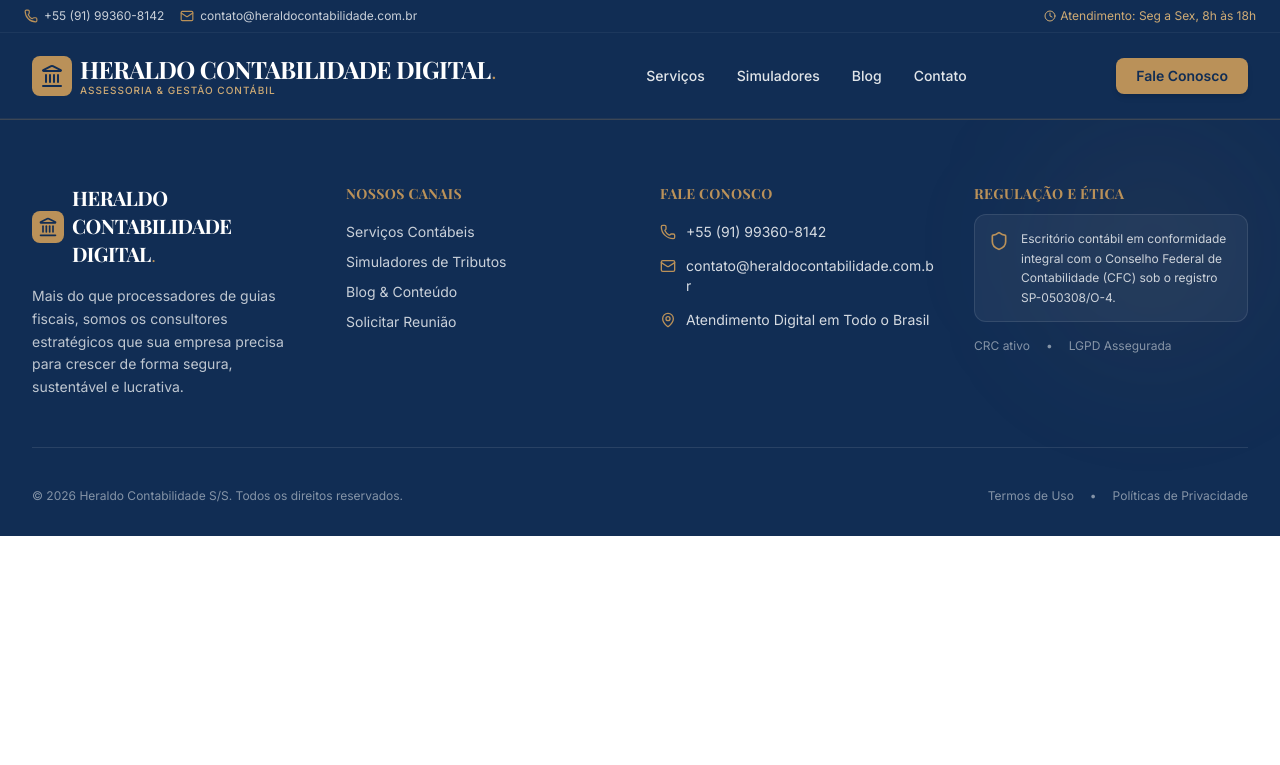
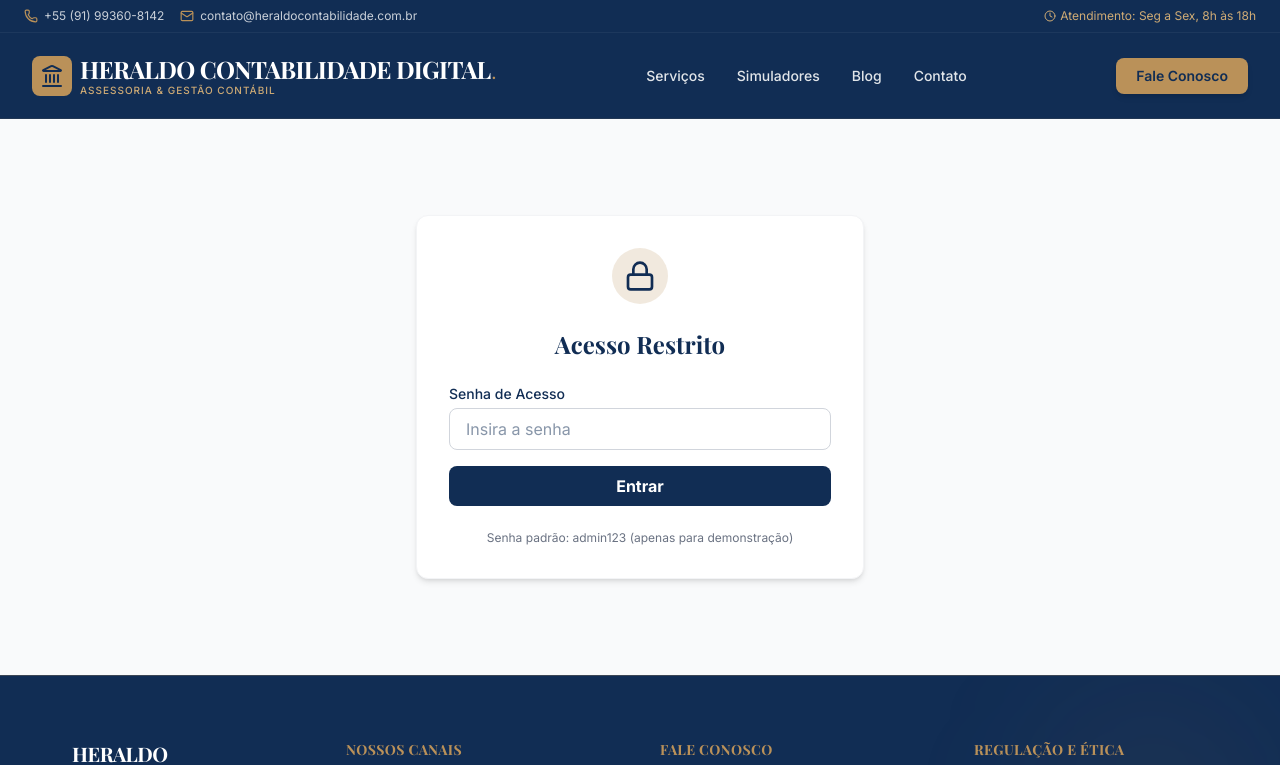
Before and after one commit to heraldo-contador/SITE-CONTABILIDADE, a React (Vite) app: page /admin/blog in a window 1280 px wide. Shown: the top 765 px of the page. Built offline with nearby package versions, Linux system fonts and the light colour scheme; a web font is replaced by a local one.

Commit message:
feat: add SEO configuration and admin blog area
Implemented SEO meta tags and sitemap for better indexability. Added an admin blog management page with restricted access to secure content editing.

```diff
--- a/index.html
+++ b/index.html
@@ -4,7 +4,28 @@
     <meta charset="UTF-8" />
     <meta name="viewport" content="width=device-width, initial-scale=1.0" />
     <link rel="icon" type="image/svg+xml" href="/favicon.svg" />
+
+    <!-- SEO Meta Tags -->
     <title>Heraldo Contabilidade | Contabilidade Consultiva e Estratégica</title>
+    <meta name="description" content="A Heraldo Contabilidade oferece serviços de contabilidade consultiva e estratégica, planejamento tributário, abertura de empresas e assessoria trabalhista para impulsionar o seu negócio." />
+    <meta name="keywords" content="contabilidade, escritório de contabilidade, contador, abertura de empresa, assessoria contábil, planejamento tributário, contabilidade consultiva, Heraldo Contabilidade" />
+    <meta name="robots" content="index, follow" />
+    <meta name="author" content="Heraldo Contabilidade" />
+    <link rel="canonical" href="https://www.heraldocontabilidade.com.br/" />
+
+    <!-- Open Graph / Facebook -->
+    <meta property="og:type" content="website" />
+    <meta property="og:url" content="https://www.heraldocontabilidade.com.br/" />
+    <meta property="og:title" content="Heraldo Contabilidade | Contabilidade Consultiva" />
+    <meta property="og:description" content="Abertura de empresas, assessoria fiscal e contábil completa. Transforme a contabilidade em estratégia para o seu negócio." />
+    <meta property="og:image" content="https://images.unsplash.com/photo-1554224155-8d04cb21cd6c?auto=format&fit=crop&w=1200&q=80" />
+
+    <!-- Twitter -->
+    <meta property="twitter:card" content="summary_large_image" />
+    <meta property="twitter:url" content="https://www.heraldocontabilidade.com.br/" />
+    <meta property="twitter:title" content="Heraldo Contabilidade | Contabilidade Consultiva" />
+    <meta property="twitter:description" content="Abertura de empresas, assessoria fiscal e contábil completa. Transforme a contabilidade em estratégia para o seu negócio." />
+    <meta property="twitter:image" content="https://images.unsplash.com/photo-1554224155-8d04cb21cd6c?auto=format&fit=crop&w=1200&q=80" />
   </head>
   <body>
     <div id="root"></div>
--- a/src/App.tsx
+++ b/src/App.tsx
@@ -4,6 +4,7 @@ import Header from './components/Header';
 import Footer from './components/Footer';
 import HomePage from './pages/HomePage';
 import BlogPage from './pages/BlogPage';
+import AdminBlogPage from './pages/AdminBlogPage';
 import TermsPage from './pages/TermsPage';
 
 export default function App() {
@@ -17,6 +18,7 @@ export default function App() {
         <Routes>
           <Route path="/" element={<HomePage />} />
           <Route path="/blog" element={<BlogPage />} />
+          <Route path="/admin/blog" element={<AdminBlogPage />} />
           <Route path="/termos-de-uso" element={<TermsPage />} />
         </Routes>
 
--- a/src/components/Blog.tsx
+++ b/src/components/Blog.tsx
@@ -52,7 +52,11 @@ const DEFAULT_POSTS: BlogPost[] = [
   }
 ];
 
-export default function Blog() {
+interface BlogProps {
+  isAdmin?: boolean;
+}
+
+export default function Blog({ isAdmin = false }: BlogProps = {}) {
   const [posts, setPosts] = useState<BlogPost[]>([]);
   const [searchQuery, setSearchQuery] = useState('');
   const [activeCategory, setActiveCategory] = useState<'todos' | 'impostos' | 'financas' | 'legislacao' | 'geral'>('todos');
@@ -243,6 +247,7 @@ export default function Blog() {
               />
             </div>
 
+            {isAdmin && (
               <button
                 id="toggle-blog-composer-button"
                 onClick={() => {
@@ -254,13 +259,14 @@ export default function Blog() {
                 <PenTool className="w-3.5 h-3.5" />
                 <span>{isFormOpen ? 'Fechar Editor' : 'Escrever Artigo'}</span>
               </button>
+            )}
           </div>
 
         </div>
 
         {/* Interactive Expandable Writer Panel (CMS Composer) */}
         <AnimatePresence>
-          {isFormOpen && (
+          {isAdmin && isFormOpen && (
             <motion.div
               id="blog-composer-panel"
               initial={{ height: 0, opacity: 0 }}
@@ -724,7 +730,7 @@ export default function Blog() {
 
                     <div className="flex items-center gap-2">
                       {/* Delete button (only for user-created posts to keep the interface tidy) */}
-                      {post.id.startsWith('custom-') && (
+                      {isAdmin && post.id.startsWith('custom-') && (
                         <button
                           type="button"
                           onClick={(e) => handleDeletePost(post.id, e)}
@@ -770,7 +776,7 @@ export default function Blog() {
       {/* Immersive Article Viewer Modal */}
       <AnimatePresence>
         {selectedPost && (
-          <div className="fixed inset-0 z-50 flex items-center justify-center p-4">
+          <div className="fixed inset-0 z-50 flex items-center justify-center p-0 sm:p-4">
             {/* Backdrop */}
             <motion.div
               id="article-modal-backdrop"
@@ -787,44 +793,49 @@ export default function Blog() {
               initial={{ opacity: 0, scale: 0.95, y: 20 }}
               animate={{ opacity: 1, scale: 1, y: 0 }}
               exit={{ opacity: 0, scale: 0.95, y: 20 }}
-              className="relative w-full max-w-3xl bg-white border border-primary/10 rounded-2xl shadow-2xl p-0 max-h-[90vh] overflow-hidden text-primary z-10 flex flex-col"
+              className="relative w-full h-full sm:max-w-7xl sm:max-h-[95vh] bg-white border border-primary/10 sm:rounded-2xl shadow-2xl p-0 overflow-hidden text-primary z-10 flex flex-col"
             >
+              {/* Close Button top-right (Fixed in modal) */}
+              <button
+                id="close-article-modal-top"
+                type="button"
+                onClick={() => setSelectedPost(null)}
+                className="absolute top-4 right-4 z-20 bg-black/45 text-white hover:bg-black/75 transition-all p-2 rounded-full font-mono text-xs cursor-pointer"
+                aria-label="Fechar artigo"
+              >
+                ✕
+              </button>
+
+              {/* Scrollable Container */}
+              <div className="overflow-y-auto w-full h-full flex flex-col">
                 {/* Image banner */}
-              <div className="relative h-56 sm:h-64 bg-primary flex-shrink-0">
+                <div
+                  className="relative h-48 sm:h-64 md:h-[280px] bg-primary flex-shrink-0"
+                >
                   <img
                     src={selectedPost.image || 'https://images.unsplash.com/photo-1457369804613-52c61a468e7d?auto=format&fit=crop&w=800&q=80'}
                     alt={selectedPost.title}
                     referrerPolicy="no-referrer"
                     className="w-full h-full object-cover opacity-80"
                   />
-                <div className="absolute inset-0 bg-gradient-to-t from-black/65 via-black/20 to-transparent" />
+                  <div className="absolute inset-0 bg-gradient-to-t from-black/80 via-black/30 to-transparent" />
 
-                {/* Close Button top-right */}
-                <button
-                  id="close-article-modal-top"
-                  type="button"
-                  onClick={() => setSelectedPost(null)}
-                  className="absolute top-4 right-4 bg-black/45 text-white hover:bg-black/75 transition-all p-2 rounded-full font-mono text-xs cursor-pointer"
-                  aria-label="Fechar artigo"
-                >
-                  ✕
-                </button>
-
-                <div className="absolute bottom-5 left-6 right-6">
-                  <span className="bg-accent text-primary font-bold text-[9px] uppercase tracking-wider px-2 py-0.5 rounded-md mb-2 inline-block">
+                  <div className="absolute bottom-6 left-6 right-6 sm:bottom-10 sm:left-10 sm:right-10 max-w-4xl mx-auto">
+                    <span className="bg-accent text-primary font-bold text-[10px] sm:text-xs uppercase tracking-wider px-3 py-1 rounded-md mb-3 inline-block">
                       {selectedPost.category === 'impostos' && 'Impostos'}
                       {selectedPost.category === 'financas' && 'Finanças'}
                       {selectedPost.category === 'legislacao' && 'Legislação'}
                       {selectedPost.category === 'geral' && 'Geral'}
                     </span>
-                  <h3 className="text-xl sm:text-2xl font-serif font-bold text-white leading-tight">
+                    <h3 className="text-2xl sm:text-4xl md:text-5xl font-serif font-bold text-white leading-tight">
                       {selectedPost.title}
                     </h3>
                   </div>
                 </div>
 
-              {/* Scrollable body content */}
-              <div className="overflow-y-auto p-6 sm:p-8 space-y-6 max-h-[calc(90vh-16rem)]">
+                {/* Body content */}
+                <div className="p-6 sm:p-10 md:p-12 space-y-8 flex-grow">
+                  <div className="max-w-4xl mx-auto">
                   {/* Meta details */}
                 <div className="flex flex-wrap items-center gap-4 text-xs text-primary-light/60 pb-4 border-b border-primary/5">
                   <span className="flex items-center gap-1">
@@ -868,6 +879,8 @@ export default function Blog() {
                   </a>
                 </div>
                 </div>
+              </div>
+              </div> {/* Close scrollable container */}
 
               {/* Close footer button */}
               <div className="bg-bg-light p-4 flex justify-end border-t border-primary/5 flex-shrink-0">
--- /dev/null
+++ b/src/pages/AdminBlogPage.tsx
@@ -0,0 +1,73 @@
+import React, { useState } from 'react';
+import Blog from '../components/Blog';
+import { Lock } from 'lucide-react';
+
+export default function AdminBlogPage() {
+  const [isAuthenticated, setIsAuthenticated] = useState(false);
+  const [password, setPassword] = useState('');
+  const [error, setError] = useState(false);
+
+  const handleLogin = (e: React.FormEvent) => {
+    e.preventDefault();
+    // A simple client-side password for demo purposes.
+    // In a real application, this should be authenticated via a backend.
+    if (password === 'admin123') {
+      setIsAuthenticated(true);
+      setError(false);
+    } else {
+      setError(true);
+    }
+  };
+
+  if (!isAuthenticated) {
+    return (
+      <main className="flex-grow flex items-center justify-center bg-gray-50 py-24">
+        <div className="bg-white p-8 rounded-xl shadow-md border border-gray-100 max-w-md w-full">
+          <div className="flex justify-center mb-6">
+            <div className="bg-accent/20 p-3 rounded-full">
+              <Lock className="w-8 h-8 text-primary" />
+            </div>
+          </div>
+          <h2 className="text-2xl font-serif text-primary font-bold text-center mb-6">Acesso Restrito</h2>
+          <form onSubmit={handleLogin} className="space-y-4">
+            <div>
+              <label className="block text-sm font-medium text-primary mb-1">Senha de Acesso</label>
+              <input
+                type="password"
+                value={password}
+                onChange={(e) => setPassword(e.target.value)}
+                className="w-full border border-gray-300 rounded-lg px-4 py-2 focus:ring-2 focus:ring-accent focus:border-accent"
+                placeholder="Insira a senha"
+              />
+              {error && <p className="text-red-500 text-sm mt-1">Senha incorreta.</p>}
+            </div>
+            <button
+              type="submit"
+              className="w-full bg-primary hover:bg-primary-light text-white font-bold py-2 px-4 rounded-lg transition-colors"
+            >
+              Entrar
+            </button>
+          </form>
+          <p className="text-xs text-gray-500 text-center mt-6">
+            Senha padrão: admin123 (apenas para demonstração)
+          </p>
+        </div>
+      </main>
+    );
+  }
+
+  return (
+    <main className="flex-grow">
+      <div className="bg-primary text-white py-2 px-4 text-center text-sm font-medium flex justify-between items-center">
+        <span>Modo Administrador - Criação de Artigos Ativada</span>
+        <button
+          onClick={() => setIsAuthenticated(false)}
+          className="bg-white/20 hover:bg-white/30 px-3 py-1 rounded text-xs transition-colors"
+        >
+          Sair
+        </button>
+      </div>
+      <Blog isAdmin={true} />
+    </main>
+  );
+}
```
Also changed, not shown: public/robots.txt (added), 1 other file (tests, documents, lock files or other folders). Lines whose indentation alone changed are shown as unchanged.
